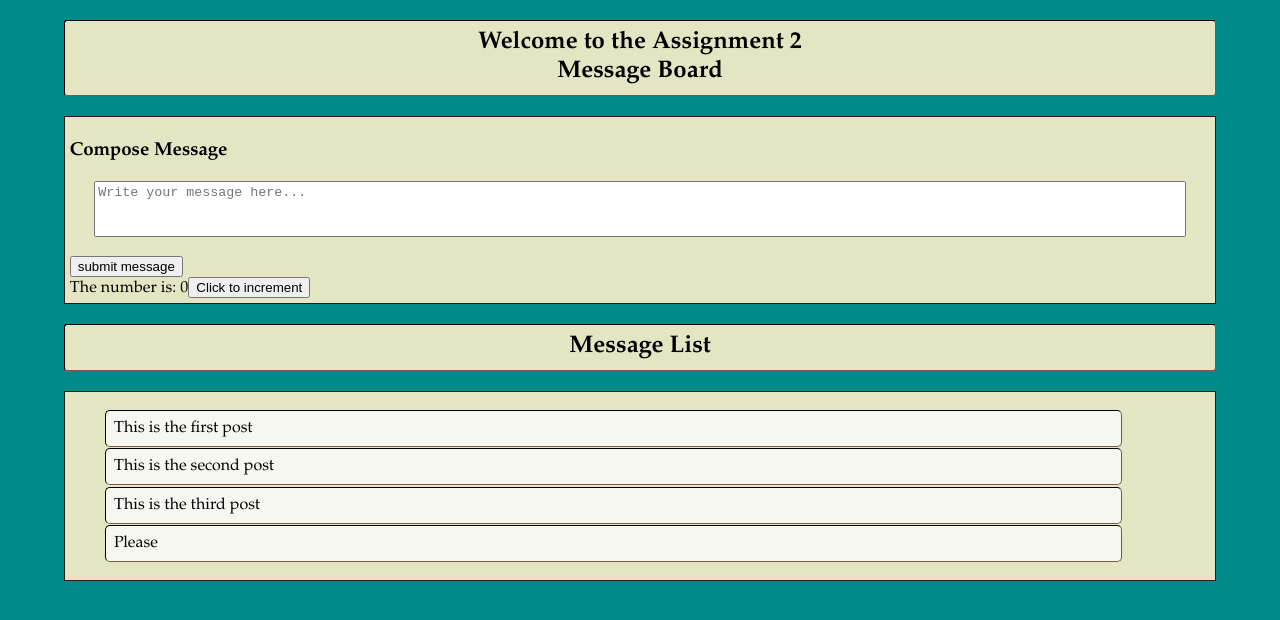
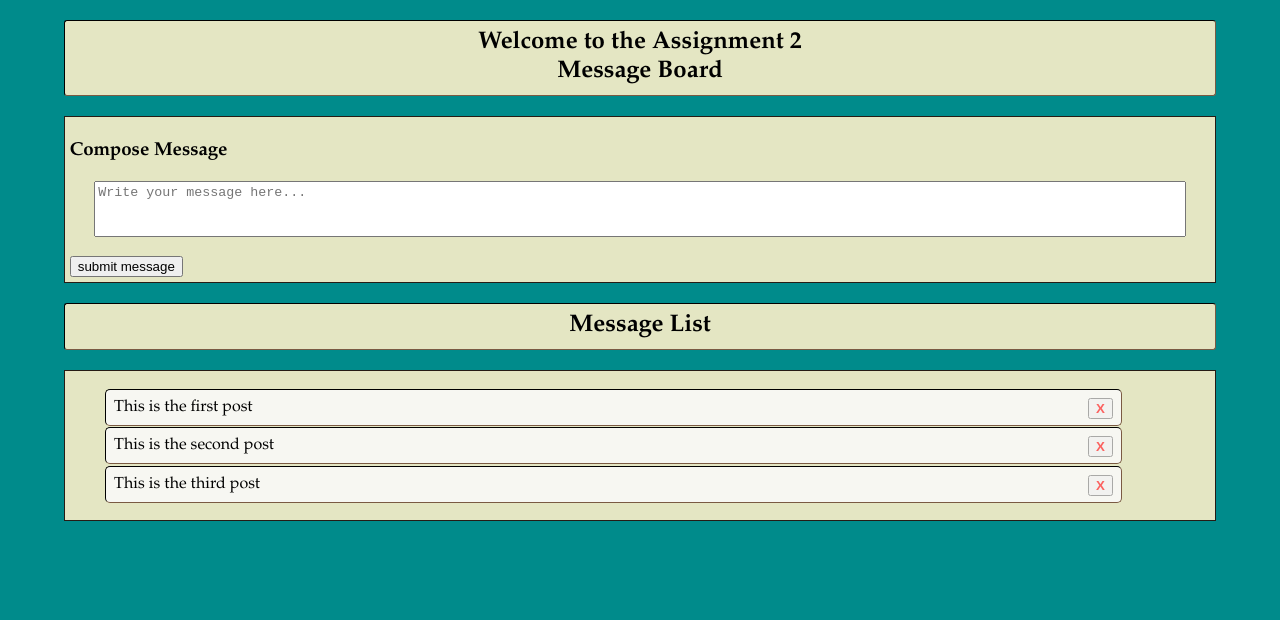
Before and after one commit to mostlyfabulous/CPSC436I-A2, a React (Create React App) app: page / in a window 1280 px wide. Shown: the top 620 px of the page. Built offline with nearby package versions, Linux system fonts and the light colour scheme.

Commit message:
Message can be deleted, refactored components

```diff
--- a/src/actions/index.js
+++ b/src/actions/index.js
@@ -4,7 +4,8 @@ export const incrementMsgCount = count => {
     payload: count
   };
 };
-let nextId = 5
+
+let nextId = 4;
 export const addMessage = message => {
   return {
     type: 'MESSAGE_ADD',
@@ -14,3 +15,10 @@ export const addMessage = message => {
     }
   };
 };
+
+export const delMessage = messageId => {
+  return {
+    type: 'MESSAGE_DEL',
+    payload: messageId
+  };
+};
--- a/src/components/App.js
+++ b/src/components/App.js
@@ -1,63 +1,25 @@
 import React, { Component } from 'react';
+import Message from './Message';
 import ButtonInc from './ButtonInc'
 import AppendMessage from './ButtonAddMsg';
 import { connect } from 'react-redux';
+import { delMessage } from '../actions';
 // import './App.css';
 
 class MessageList extends React.Component {
   render() {
     const msgs = this.props.messages;
     const listMessages = msgs.map((msg) => {
-        return <Message key={msg.id} value={msg.text} />;
+        return <Message key={msg.id} delKey={msg.id} value={msg.text}
+          />;
       }
     );
-    console.log(msgs);
     return(
       <div>
         <h2>Message List</h2>
         <ul>{listMessages}</ul>
       </div>
     );
-  }
-}
-
-class Message extends React.Component {
-  render() {
-      return <li>{this.props.value}</li>;
-  }
-}
-
-class TextArea extends React.Component {
-  constructor(props) {
-    super(props);
-    this.state = {
-      value:'',
-      defaultValue: 'Write your message here...'
-    };
-    this.handleChange = this.handleChange.bind(this);
-    this.handleSubmit = this.handleSubmit.bind(this);
-  }
-
-  handleChange(event) {
-    this.setState({value: event.target.value});
-  }
-  // adds message to <ul> message list
-  handleSubmit(event) {
-    console.log(this.state.value);
-    event.preventDefault();
-  }
-
-  render() {
-      return <form>
-        <h3 id="instruction">Compose Message</h3>
-        <textarea
-          id="message"
-          onChange={this.handleChange}
-          placeholder={this.state.defaultValue}>
-        </textarea>
-        <br></br>
-        <button onClick={this.handleSubmit}>submit</button>
-      </form>;
   }
 }
 
@@ -72,7 +34,6 @@ class App extends Component {
         </div>
         <div id="container-div">
           <AppendMessage/>
-          <ButtonInc/>
         </div>
         <div className="Messages">
             <MessageList messages={this.props.messages}/>
@@ -87,4 +48,4 @@ const mapStateToProps = (state) => {
   return { messages: state.messages };
 }
 
-export default connect(mapStateToProps)(App);
+export default connect(mapStateToProps, {delMessage})(App);
--- /dev/null
+++ b/src/components/Message.js
@@ -0,0 +1,23 @@
+import React from 'react';
+import { connect } from 'react-redux';
+import { delMessage } from '../actions';
+
+class Message extends React.Component {
+  render() {
+    return <div>
+      <li>{this.props.value}
+        <button className="delete"
+          onClick={ () => {
+            this.props.delMessage(this.props.delKey);} }
+          >X
+        </button>
+      </li>
+    </div>
+  }
+}
+
+const mapStateToProps = (state) => {
+  return { messages: state.messages };
+}
+
+export default connect(mapStateToProps, {delMessage})(Message);
--- a/src/index.css
+++ b/src/index.css
@@ -99,6 +99,13 @@ a:link:hover{
   width: 90%;
 }
 
+.delete {
+  color: red;
+  font-weight: bolder;
+  opacity: 0.6;
+  float: right;
+}
+
 li:hover {
   background-color: #C5D86D;
   opacity: 0.6;
--- a/src/reducers/index.js
+++ b/src/reducers/index.js
@@ -9,14 +9,16 @@ const counterReducer = (count = 0, action) => {
 const initialMessages = [
   {id: 1, text: "This is the first post"},
   {id: 2, text: "This is the second post"},
-  {id: 3, text: "This is the third post"},
-  {id: 4, text: "Please"}
+  {id: 3, text: "This is the third post"}
 ];
 
 const messageReducer = (messages = initialMessages, action) => {
   if (action.type === 'MESSAGE_ADD') {
     // adds message to store
     return [...messages, {id:action.payload.id, text: action.payload.message}];
+  }
+  else if (action.type === 'MESSAGE_DEL') {
+    return messages.filter( ({ id }) => id !== action.payload);
   }
   return messages;
 }
```
